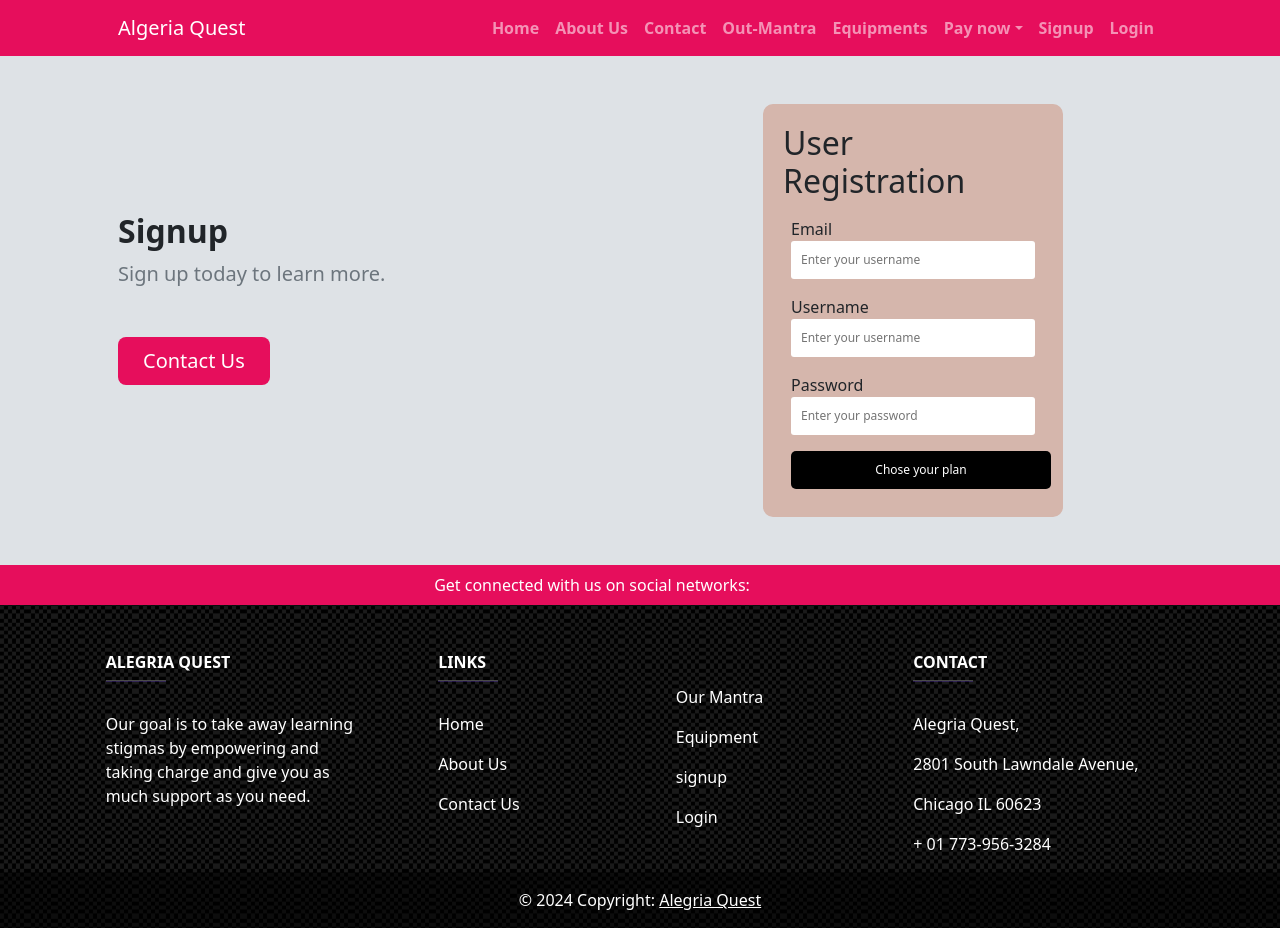
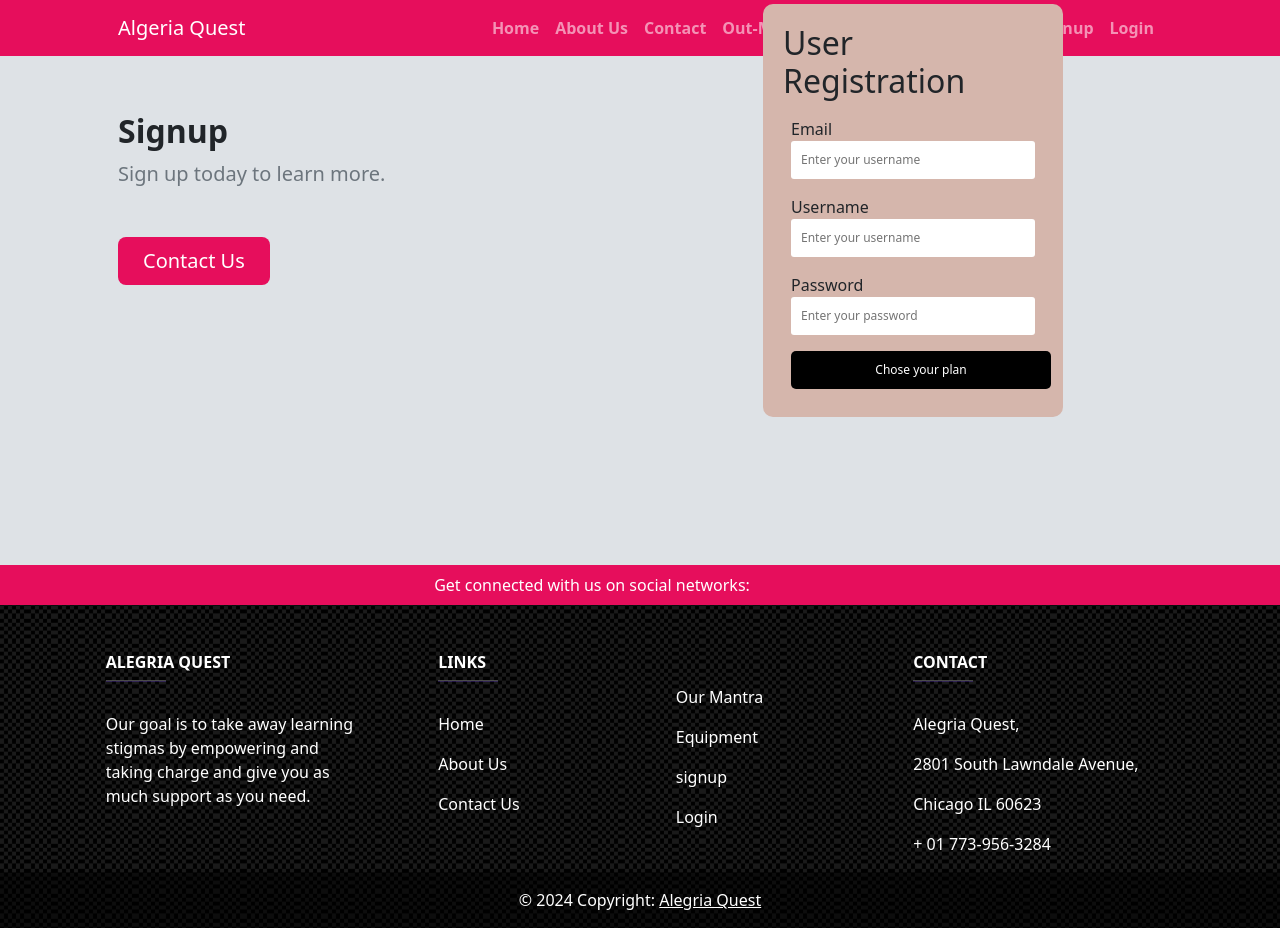
Before and after one commit to T3hitech/AG-F, an Angular app: page /signup in a window 1280 px wide. Built offline with nearby package versions, Linux system fonts and the light colour scheme.

Commit message:
Updated for mobile compatibility

```diff
--- a/src/app/app.component.css
+++ b/src/app/app.component.css
@@ -0,0 +1,6 @@
+.app-container {
+    display: flex;
+    flex-direction: column;
+    justify-content: space-between;
+    height: 100vh;
+}
--- a/src/app/app.component.html
+++ b/src/app/app.component.html
@@ -1,3 +1,5 @@
+<div class="app-container">
 <app-header></app-header>
 <router-outlet />
 <app-footer></app-footer>
+</div>
--- a/src/app/equipment/equipment.component.html
+++ b/src/app/equipment/equipment.component.html
@@ -37,34 +37,34 @@
                 <div class="position-relative mb-5">
                     <img class="img-fluid rounded-3 mb-3" src="../../assets/img/3D-glasses.png" alt="...">
                     <br>
-                    <a class="h3 fw-bolder text-decoration-none link-dark stretched-link" href="#!">3D Glasses</a>
+                    <a class="h3 fw-bolder text-decoration-none link-dark" href="#!">3D Glasses</a>
                 </div>
             </div>
             <div class="col-lg-6">
                 <div class="position-relative mb-5">
                     <img class="img-fluid rounded-3 mb-3" src="../../assets/img/headphone.png" alt="..."><br>
-                    <a class="h3 fw-bolder text-decoration-none link-dark stretched-link" href="#!">Microphone &
+                    <a class="h3 fw-bolder text-decoration-none link-dark" href="#!">Microphone &
                         Earphones</a>
                 </div>
             </div>
             <div class="col-lg-6">
                 <div class="position-relative mb-5">
                     <img class="img-fluid rounded-3 mb-3" src="../../assets/img/heart-monitor.png" alt="..."><br>
-                    <a class="h3 fw-bolder text-decoration-none link-dark stretched-link" href="#!">Heart Monitor
+                    <a class="h3 fw-bolder text-decoration-none link-dark" href="#!">Heart Monitor
                         Sensors</a>
                 </div>
             </div>
             <div class="col-lg-6">
                 <div class="position-relative">
                     <img class="img-fluid rounded-3 mb-3" src="../../assets/img/magnet.png" alt="..."><br>
-                    <a class="h3 fw-bolder text-decoration-none link-dark stretched-link" href="#!">Magnet Sacred
+                    <a class="h3 fw-bolder text-decoration-none link-dark" href="#!">Magnet Sacred
                         Geometry Symbols</a>
                 </div>
             </div>
             <div class="col-lg-6">
                 <div class="position-relative">
                     <img class="img-fluid rounded-3 mb-3" src="../../assets/img/humidfier.png" alt="..."><br>
-                    <a class="h3 fw-bolder text-decoration-none link-dark stretched-link" href="#!">Humidifier</a>
+                    <a class="h3 fw-bolder text-decoration-none link-dark" href="#!">Humidifier</a>
                 </div>
             </div>
         </div>
--- a/src/app/login/login.component.css
+++ b/src/app/login/login.component.css
@@ -1,3 +1,8 @@
+.login-container {
+    position: relative;
+    top: 0;
+}
+
 .signup-box {
     width: 300px;
     padding: 20px;
@@ -31,3 +36,10 @@
     }
 
 }
+
+@media (min-width:720px) {
+    .login-container {
+        position: relative;
+        top: -100px;
+    }
+}
--- a/src/app/login/login.component.html
+++ b/src/app/login/login.component.html
@@ -1,11 +1,8 @@
-<section class="py-5">
+<section class="py-5 login-container">
     <div class="container px-5" style="margin: 50px auto;">
-
         <div class="row gx-5 align-items-center">
-
             <div class="col-lg-6">
                 <h2 class="fw-bolder">Member Login</h2>
-
                 <div>
                     <div>
                         <p class="lead fw-normal text-muted mb-0">Our purpose is to facilitate learning and self
@@ -17,7 +14,6 @@
                         to learn more</a> -->
                 </div>
                 <br>
-
             </div>
             <div class="col-lg-6">
                 <div class="container signup-box">
--- a/src/app/signup/signup.component.css
+++ b/src/app/signup/signup.component.css
@@ -1,3 +1,8 @@
+.signup-container {
+    position: relative;
+    top:0;
+}
+
 .signup-box {
     width: 300px;
     padding: 20px;
@@ -31,3 +36,10 @@
     }
 
 }
+
+@media (min-width:720px) {
+    .signup-container {
+        position: relative;
+        top: -100px;
+    }
+}
--- a/src/app/signup/signup.component.html
+++ b/src/app/signup/signup.component.html
@@ -1,4 +1,4 @@
-<section class="py-5">
+<section class="py-5 signup-container">
     <div class="container px-5">
         <div class="row gx-5 align-items-center">
             <div class="col-lg-6">
```
